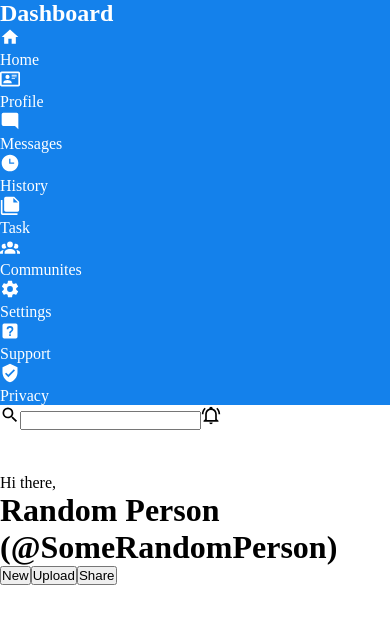
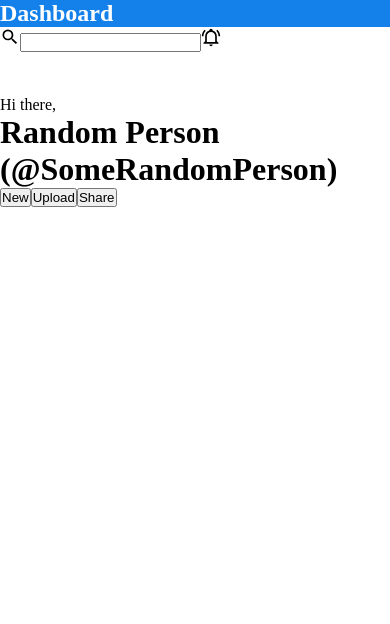
Before and after one commit to ImExtraPolite3/admin-dashboard, a React (Vite) app: page / in a window 390 px wide. Shown: the top 624 px of the page. Built offline with nearby package versions, Linux system fonts and the light colour scheme.

Commit message:
add hide class to GetLinks div and apply display none for mobile

```diff
--- a/src/components/Sidebar..jsx
+++ b/src/components/Sidebar..jsx
@@ -48,7 +48,9 @@ export default function Sidebar() {
   return (
     <nav>
       <h1>Dashboard</h1>
-      <GetLinks />
+      <div className="all-links hide">
+        <GetLinks />
+      </div>
     </nav>
   );
 }
--- a/src/index.css
+++ b/src/index.css
@@ -11,3 +11,7 @@ nav {
 .links > div > img {
   width: 20px;
 }
+
+.hide {
+  display: none;
+}
```
